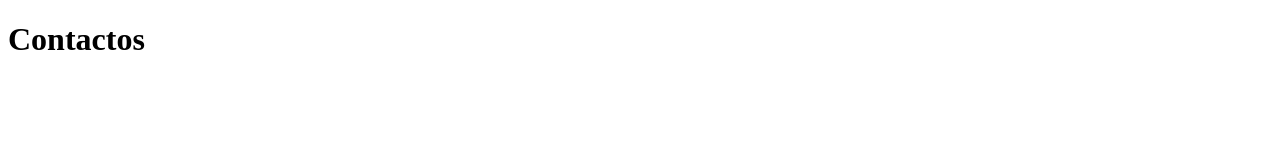
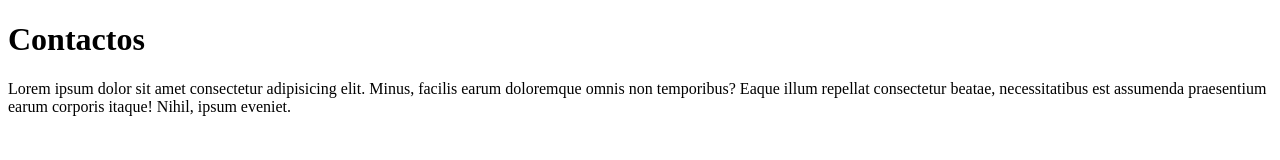
Before and after one commit to NARVA2005/test-js, a plain HTML site: page contactos.html in a window 1280 px wide. Drawn offline with Linux system fonts and the light colour scheme.

Commit message:
Creamos el readme

```diff
--- a/contactos.html
+++ b/contactos.html
@@ -7,5 +7,6 @@
 </head>
 <body>
     <h1>Contactos</h1>
+    Lorem ipsum dolor sit amet consectetur adipisicing elit. Minus, facilis earum doloremque omnis non temporibus? Eaque illum repellat consectetur beatae, necessitatibus est assumenda praesentium earum corporis itaque! Nihil, ipsum eveniet.
 </body>
 </html>
```
Also changed, not shown: 1 other file.
